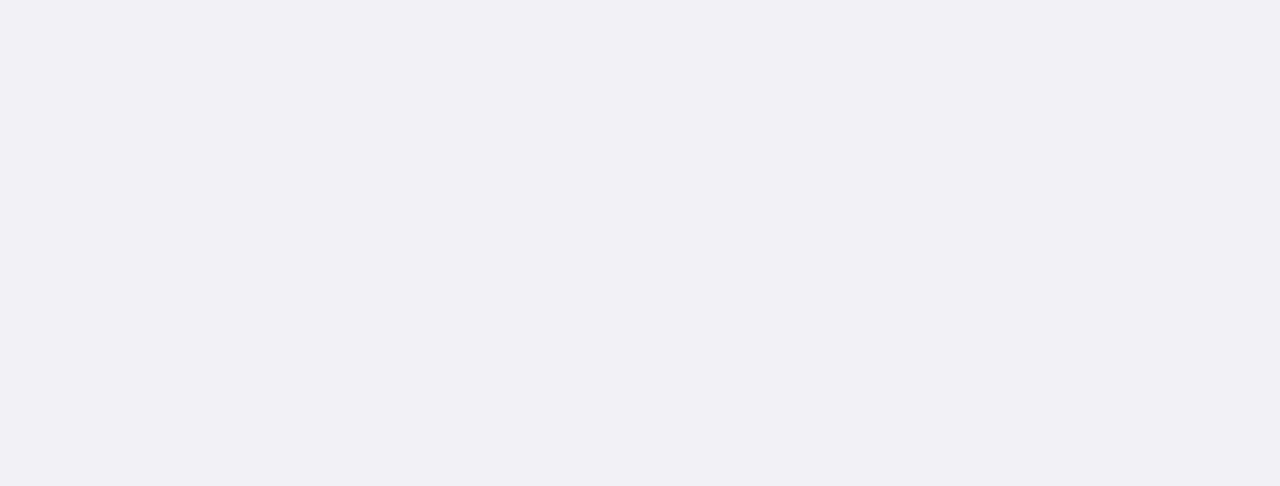
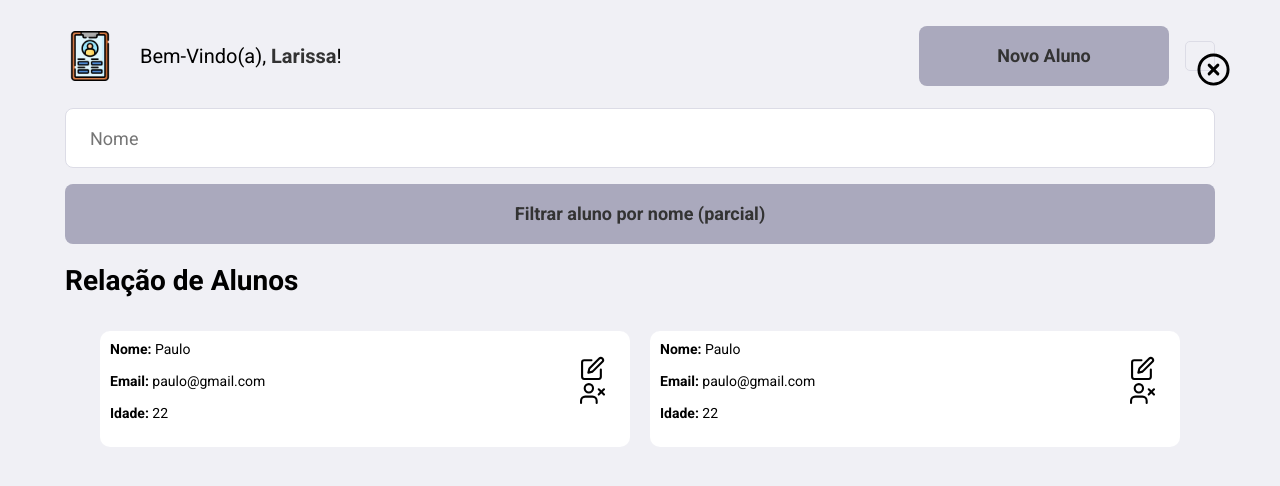
Before and after one commit to LariChiaradia/AlunosApi-Front, a React (Create React App) app: page /alunos in a window 1280 px wide. Before the commit this address had no page. Shown: the top 486 px of the page. Built offline with nearby package versions, Linux system fonts and the light colour scheme.

Commit message:
feat: Criado o componente Alunos

```diff
--- a/package.json
+++ b/package.json
@@ -8,6 +8,7 @@
     "@testing-library/user-event": "^13.5.0",
     "react": "^18.3.1",
     "react-dom": "^18.3.1",
+    "react-icons": "^5.2.1",
     "react-router-dom": "^6.23.1",
     "react-scripts": "5.0.1",
     "web-vitals": "^2.1.4"
--- a/src/Global.css
+++ b/src/Global.css
@@ -12,3 +12,42 @@
     background: #F0F0F5;
     -webkit-font-smoothing: antialiased;
 }
+
+input, button, textarea{
+    font: 400 18px Roboto, sans-serif;
+}
+
+button{
+    cursor: pointer;
+}
+
+form input{
+    width: 100%;
+    height: 60px;
+    color: #333333;
+    border: 1px solid #DCDCE6;
+    border-radius: 8px;
+    padding: 0 24px;
+    margin-top: 16px;
+}
+
+.button{
+    width: 100%;
+    height: 60px;
+    background: #aaa9bd;
+    border: 0;
+    border-radius: 8px;
+    color: #333333;
+    font-weight: 700;
+    margin-top: 16px;
+    display: inline-block;
+    text-align: center;
+    text-decoration: none;
+    font-size: 18px;
+    line-height: 60px;
+    transition: filter 0.3s;
+}
+
+.button:hover{
+    filter: brightness(80%);
+}
--- /dev/null
+++ b/src/pages/Alunos/index.js
@@ -0,0 +1,51 @@
+import React from "react";
+import {Link} from "react-router-dom";
+import "./styles.css";
+import logoCadastro from "../../assets/Cadastro.png"
+import { FiEdit, FiXCircle, FiUserX} from "react-icons/fi";
+
+export default function Alunos(){
+    return(
+        <div className="aluno-container">
+            <header>
+                <img src={logoCadastro} alt="Cadastro"className="logo"/>
+                <span>Bem-Vindo(a), <strong>Larissa</strong>!</span>
+                <Link className="button" to="aluno/novo">Novo Aluno</Link>
+                <button type="button">
+                    <FiXCircle size={35} color="#17202a"></FiXCircle>
+                </button>
+            </header>
+            <form>
+                <input type="text" placeholder="Nome" />
+                <button type="button" class="button">
+                    Filtrar aluno por nome (parcial)
+                </button>
+            </form>
+            <h1>Relação de Alunos</h1>
+            <ul>
+                <li>
+                    <b>Nome: </b>Paulo<br/><br/>
+                    <b>Email: </b>paulo@gmail.com<br/><br/>
+                    <b>Idade: </b>22<br/><br/>
+                    <button type="button">
+                        <FiEdit size={25} color="#17202a"></FiEdit>
+                    </button>
+                    <button type="button">
+                        <FiUserX size={25} color="#17202a"></FiUserX>
+                    </button>
+                </li>
+                <li>
+                    <b>Nome: </b>Paulo<br/><br/>
+                    <b>Email: </b>paulo@gmail.com<br/><br/>
+                    <b>Idade: </b>22<br/><br/>
+                    <button type="button">
+                        <FiEdit size={25} color="#17202a"></FiEdit>
+                    </button>
+                    <button type="button">
+                        <FiUserX size={25} color="#17202a"></FiUserX>
+                    </button>
+                </li>
+            </ul>
+        </div>
+    );
+}
--- /dev/null
+++ b/src/pages/Alunos/styles.css
@@ -0,0 +1,111 @@
+* {
+    margin: 0;
+    padding: 0;
+    box-sizing: border-box;
+    font-family: "Roboto", sans-serif;
+    text-decoration: none;
+    color: #000000;
+}
+
+.aluno-container{
+    width: 100%;
+    max-width: 1200px;
+    padding: 0 25px;
+    margin: 20px auto;
+}
+
+.aluno-container header{
+    background: #F0F0F5;
+}
+
+.aluno-container header span{
+    font-size: 20px;
+    margin-left: 25px;
+}
+
+.aluno-container header span strong{
+    color: #333333;
+}
+
+.aluno-container header img{
+    height: 50px;
+}
+
+.aluno-container header a{
+    width: 250px;
+    margin-left: auto;
+    margin-top: 0;
+}
+
+.aluno-container header button{
+    height: 30px;
+    width: 30px;
+    padding: 10px;
+    border-radius: 5px;
+    border: 1px solid #DCDCE6;
+    background: transparent;
+    margin-left: 16px;
+    transition: border-color 0.5s;
+}
+
+.aluno-container header button:hover{
+    border-color: #201465;
+}
+
+.aluno-container h1{
+    margin-top: 20px;
+    margin-bottom: 24px;
+}
+
+.aluno-container ul{
+    display: grid;
+    padding: 0 25px;
+    grid-template-columns: repeat(2, 1fr);
+    grid-gap: 35;
+    list-style: none;
+}
+
+.aluno-container ul li{
+    background: #ffffff;
+    padding: 10px;
+    margin: 10px;
+    border-radius: 10px;
+    position: relative;
+}
+
+.aluno-container ul li button{
+    position: absolute;
+    right: 25px;
+    top: 25px;
+    border: 0;
+    background: transparent;
+}
+
+.aluno-container ul li button + button{
+    top: 50px;
+}
+
+.aluno-container ul li button:hover{
+    opacity: 0.8;
+}
+
+.aluno-container ul li strong{
+    display: block;
+    margin-bottom: 16px;
+    color: #41414D;
+}
+
+.aluno-container ul li p + strong{
+    margin-top: 32px;
+}
+
+.aluno-container ul li p{
+    color: #737380;
+    line-height: 21px;
+    font-size: 16px;
+}
+
+/* header .logo{
+height: auto;
+width: 150px;
+} */
--- a/src/routes.js
+++ b/src/routes.js
@@ -1,12 +1,14 @@
 import React from 'react';
 import { BrowserRouter, Routes, Route } from 'react-router-dom';
 import Login from './pages/Login';
+import Alunos from './pages/Alunos';
 
 export default function AppRoutes(){
     return(
         <BrowserRouter>
             <Routes>
                 <Route path="/" element={<Login/>} />
+                <Route path="/alunos" element={<Alunos/>} />
             </Routes>
         </BrowserRouter>
     );
```
Also changed, not shown: src/assets/Cadastro.png (added), 1 other file (tests, documents, lock files or other folders).
